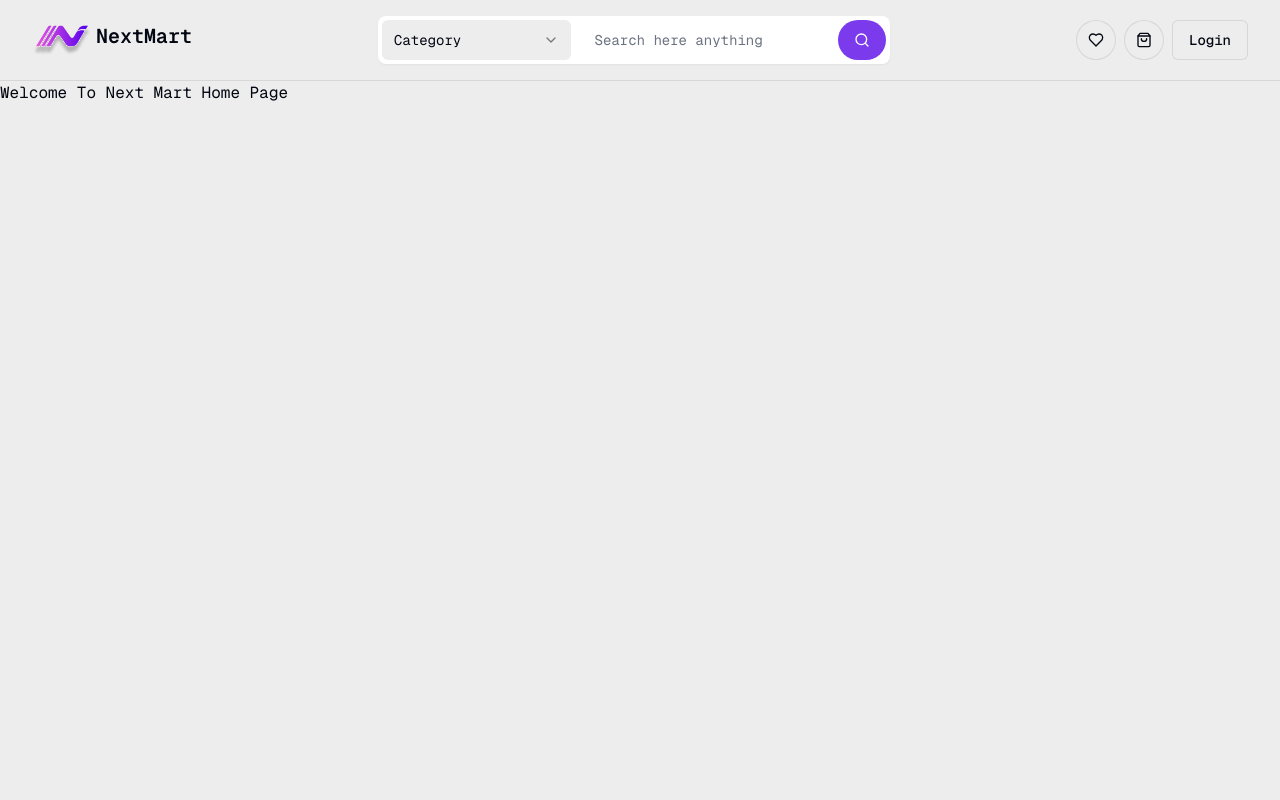
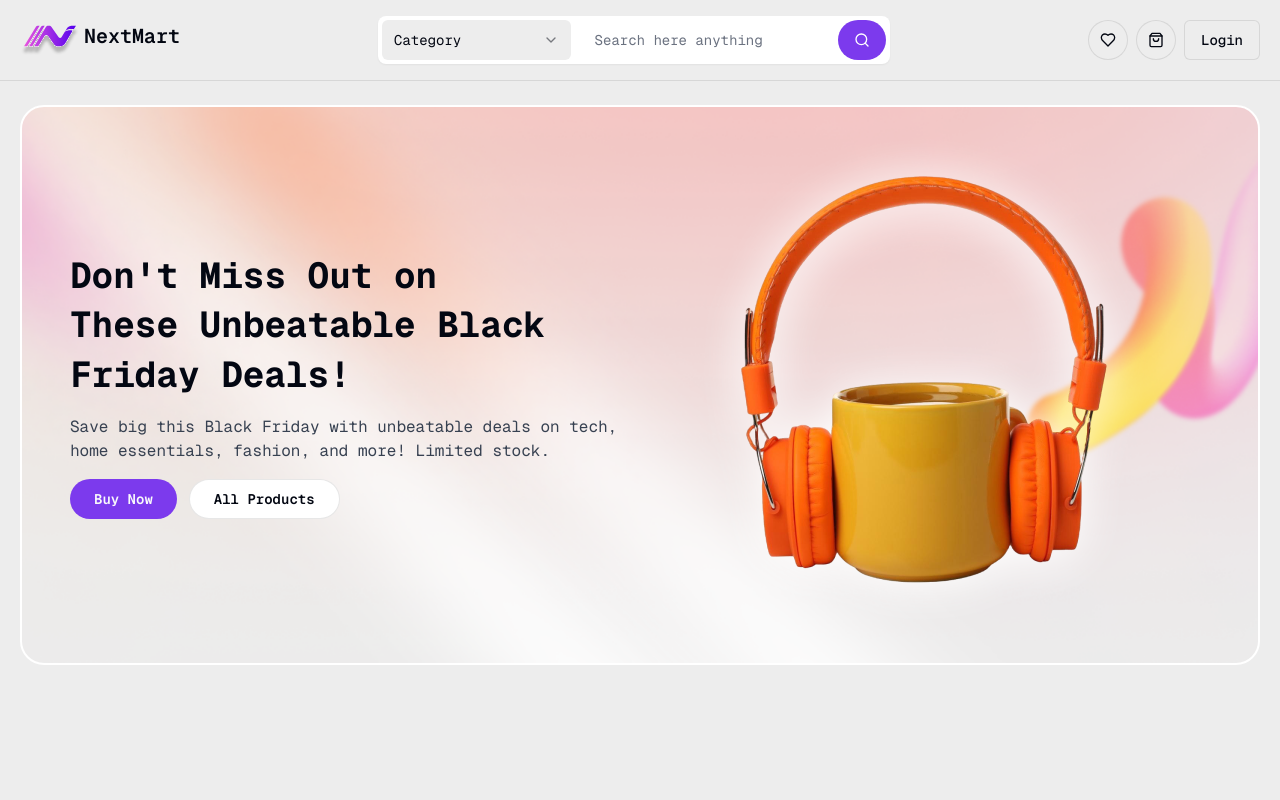
Before and after one commit to azimuddin2/nextmart-frontend, a Next.js app: page / in a window 1280 px wide. Shown: the top 800 px of the page. Built offline with nearby package versions, Linux system fonts and the light colour scheme; no server answers.

Commit message:
added home page herosection

```diff
--- /dev/null
+++ b/src/app/(WithMainLayout)/(home)/page.tsx
@@ -0,0 +1,11 @@
+import HeroSection from '@/components/modules/home/HeroSection';
+
+const HomePage = () => {
+  return (
+    <div className="max-w-screen-xl mx-auto px-3 lg:px-5">
+      <HeroSection />
+    </div>
+  );
+};
+
+export default HomePage;
--- a/src/app/(WithMainLayout)/page.tsx
+++ /dev/null
@@ -1,16 +0,0 @@
-'use client';
-
-import { useUser } from '@/context/UserContext';
-
-const HomePage = () => {
-  const user = useUser();
-  console.log(user);
-
-  return (
-    <div>
-      <h2>Welcome To Next Mart Home Page</h2>
-    </div>
-  );
-};
-
-export default HomePage;
--- /dev/null
+++ b/src/components/modules/home/HeroSection/HeroSection.module.css
@@ -0,0 +1,6 @@
+.banner {
+    background-image: url('../../../../assets/images/home-banner.png');
+    background-size: cover;
+    background-repeat: no-repeat;
+    background-position: center;
+}
--- /dev/null
+++ b/src/components/modules/home/HeroSection/index.tsx
@@ -0,0 +1,37 @@
+import React from 'react';
+import styles from './HeroSection.module.css';
+import { Button } from '@/components/ui/button';
+import Image from 'next/image';
+import cupImage from '@/assets/images/cup-with-headphone.png';
+
+const HeroSection = () => {
+  return (
+    <div
+      className={`${styles.banner} border-2 border-white rounded-3xl my-6 lg:flex lg:flex-row-reverse items-center justify-center p-5 lg:px-12`}
+    >
+      <div className="flex-1">
+        <Image src={cupImage} alt="Cup with head phone" className="mx-auto" />
+      </div>
+      <div className="flex-1 text-center lg:text-left">
+        <h2 className="lg:text-4xl text-xl font-bold lg:leading-snug">
+          Don't Miss Out on <br /> These Unbeatable Black <br /> Friday Deals!
+        </h2>
+        <p className="text-base my-4 text-gray-700">
+          Save big this Black Friday with unbeatable deals on tech, home
+          essentials, fashion, and more! Limited stock.
+        </p>
+        <Button className="rounded-full mr-3 px-6 font-semibold">
+          Buy Now
+        </Button>
+        <Button
+          variant="outline"
+          className="rounded-full px-6 font-semibold bg-white"
+        >
+          All Products
+        </Button>
+      </div>
+    </div>
+  );
+};
+
+export default HeroSection;
--- a/src/components/shared/Navbar.tsx
+++ b/src/components/shared/Navbar.tsx
@@ -123,8 +123,8 @@ const Navbar = () => {
   );
 
   return (
-    <header className="border-b w-full lg:px-5">
-      <div className="container lg:flex justify-between items-center mx-auto h-28 lg:h-20 px-3">
+    <header className="border-b">
+      <div className="max-w-screen-xl px-3 lg:px-5 lg:flex justify-between items-center mx-auto h-28 lg:h-20">
         <div className="flex justify-between items-center mb-2">
           <Link href="/" className="flex items-center">
             <Image src={logo} alt="Logo" width="60" height="60" />
```
Also changed, not shown: src/assets/images/cup-with-headphone.png (added), src/assets/images/home-banner.png (added).
